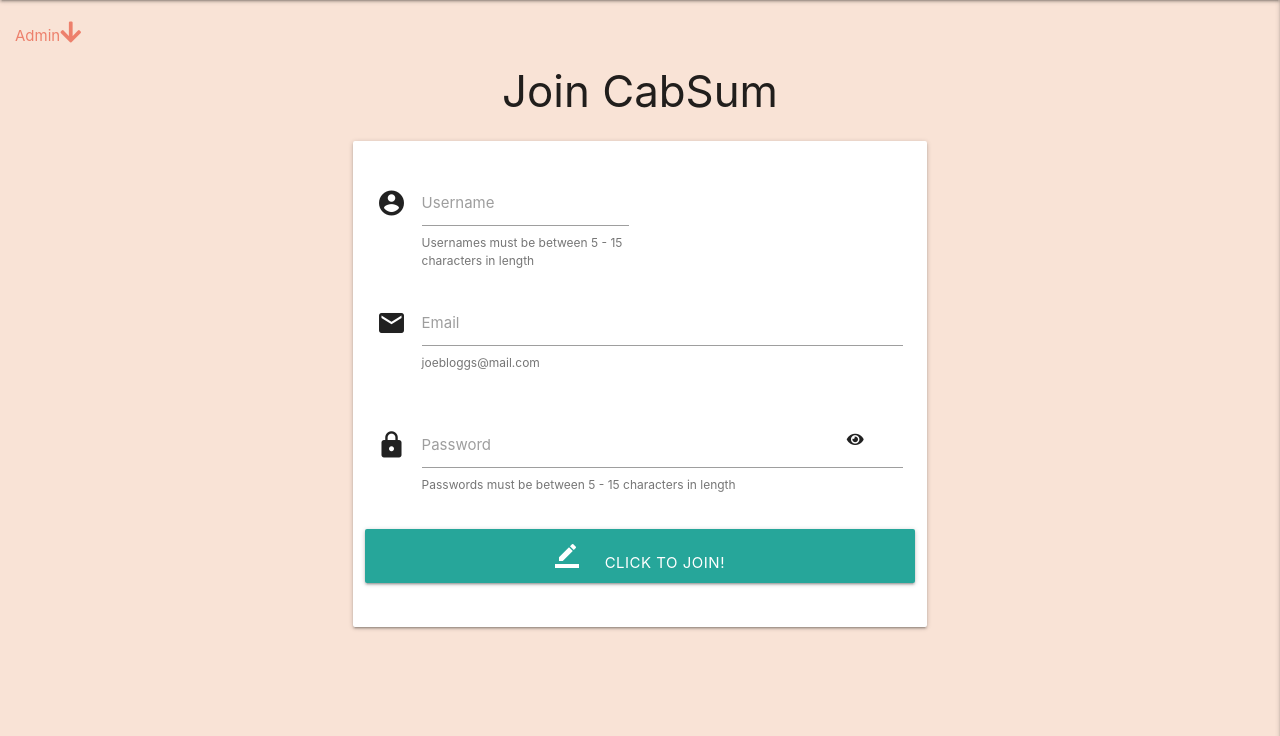
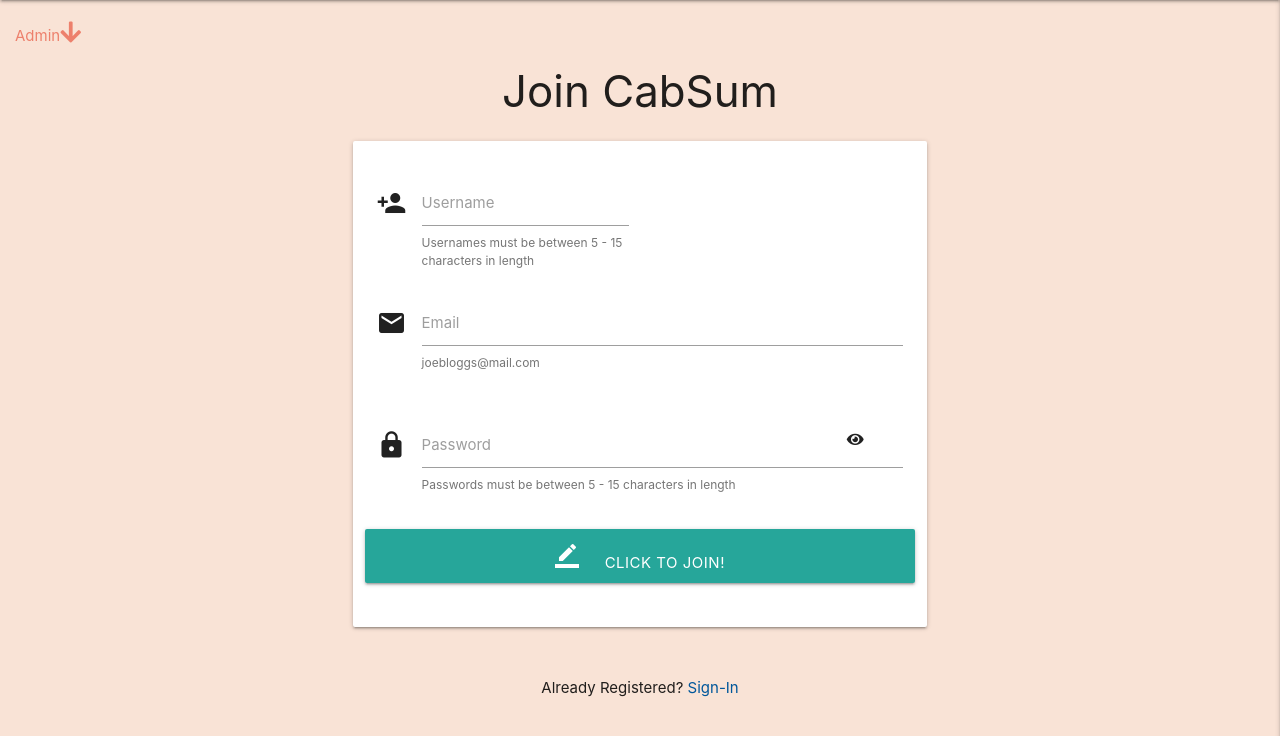
Before and after one commit to KelvenH/CarbSum, a Flask app: page /join in a window 1280 px wide. Shown: the part 64-800 px from the top of the page. Run offline with Flask 2, Linux system fonts and the light colour scheme; some libraries are stand-ins or nearby versions.

Commit message:
added login functionality

```diff
--- a/app.py
+++ b/app.py
@@ -48,8 +48,34 @@ def join():
 
         # put the new user into 'session' cookie
         session["user"] = request.form.get("username").lower()
-        flash("Success! Welcome to CarbSum")
+        flash("Sign-up was successful. Welcome to CarbSum! We hope you find this a helpful aid to support your carb counting")
     return render_template("join.html")
+
+
+@app.route("/signIn", methods=["GET", "POST"])
+def signIn():
+    if request.method == "POST":
+        # check if username exists in db
+        existing_user = mongo.db.users.find_one(
+            {"username": request.form.get("username").lower()})
+
+        if existing_user:
+        # check hashed password in db matches user input
+            if check_password_hash(
+                existing_user["password"], request.form.get("password")):
+                    session["user"] = request.form.get("username").lower()
+                    flash("Welcome back {}".format(request.form.get("username")))
+            else:
+                #invalid password match
+                flash("Incorrect Username and/or Password")
+                return redirect(url_for("signIn"))
+
+        else:
+            #username doesn't exist
+            flash("Incorrect Username and/or Password")
+            return redirect(url_for("signIn"))
+
+    return render_template("sign-in.html")
 
 
 if __name__ == "__main__":
--- a/templates/base.html
+++ b/templates/base.html
@@ -38,7 +38,7 @@
                     <li><a href="#">Quick Calc</a></li>
                     <li><a href="#">Profile</a></li>
                     <li><a href="{{ url_for('join') }}">Join</a></li>
-                    <li><a href="#">Sign In</a></li>
+                    <li><a href="{{ url_for('signIn') }}">Sign In</a></li>
                     <li><a href="#">Sign Out</a></li>
                     <li><a href="#">Favourites</a></li>
                     <li><a href="#">Meals</a></li>
@@ -62,7 +62,7 @@
             <li><a href="#">Quick Calc</a></li>
             <li><a href="#">Profile</a></li>
             <li><a href="{{ url_for('join') }}">Join</a></li>
-            <li><a href="#">Sign In</a></li>
+            <li><a href="{{ url_for('signIn') }}">Sign In</a></li>
             <li><a href="#">Sign Out</a></li>
             <li><a href="#">Favourites</a></li>
             <li><a href="#">Meals</a></li>
--- a/templates/join.html
+++ b/templates/join.html
@@ -10,7 +10,7 @@
             <div class="row">
                 <!--username-->
                 <div class="input-field col s6">
-                    <i class="material-icons prefix">account_circle</i>
+                    <i class="material-icons prefix">person_add</i>
                     <input id="username" name="username" type="text" class="validate" minlength="5" maxlength="15" pattern="^[a-zA-Z0-9]{5,15}$" required>
                     <label for="username">Username</label>
                     <span class="helper-text" data-error="wrong" data-success="right">Usernames must be between 5 - 15 characters in length</span>
@@ -45,4 +45,14 @@
     </form>
 </div>
 
+<div class="row">
+    <div class="col s12">
+        <p class="center-align">
+            Already Registered?
+            <a href="{{ url_for('signIn') }}" class="light-blue-text text-darken-4">Sign-In</a>
+        </p>
+    </div>
+</div>
+
+
 {% endblock %}
```
